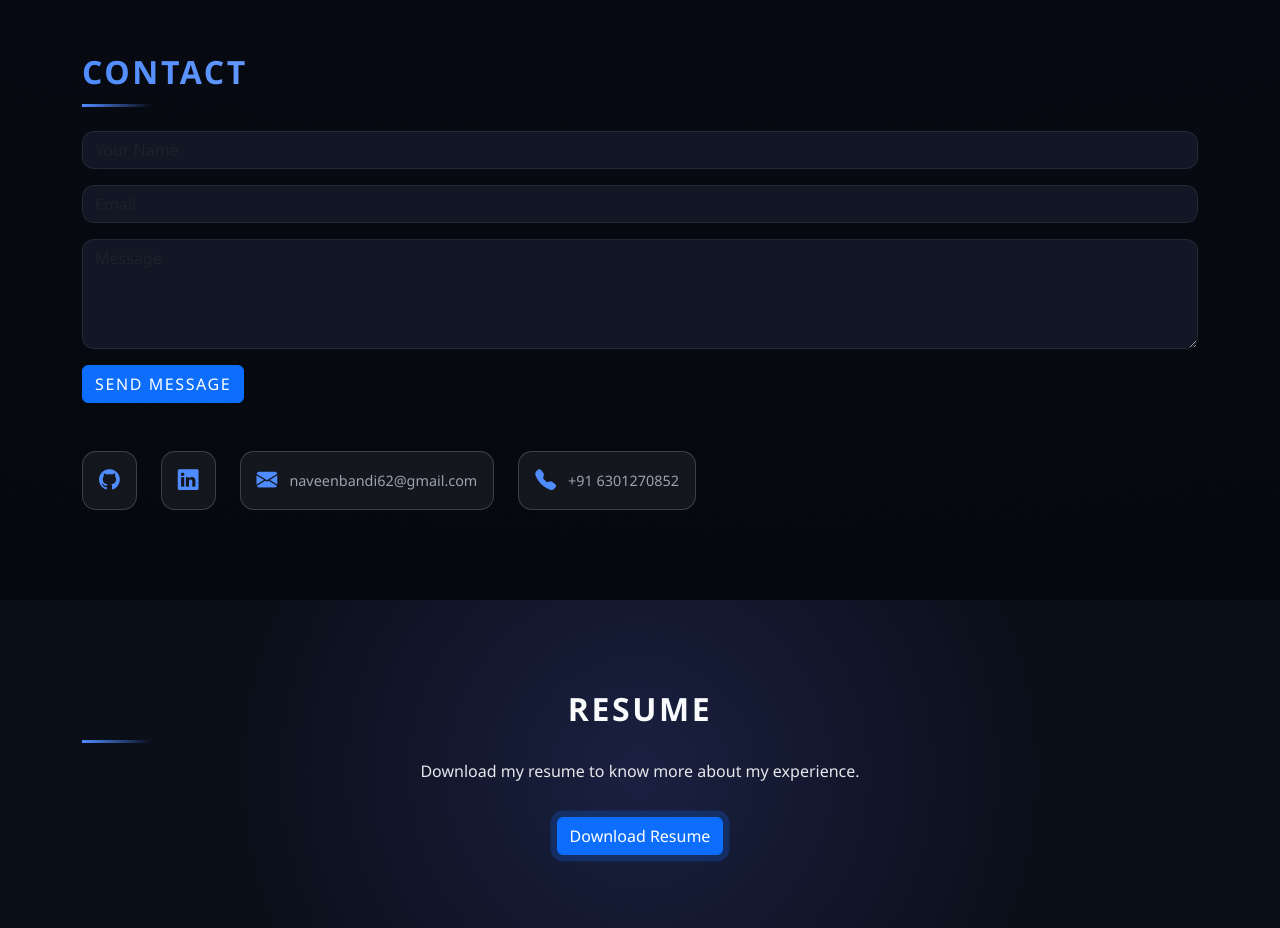
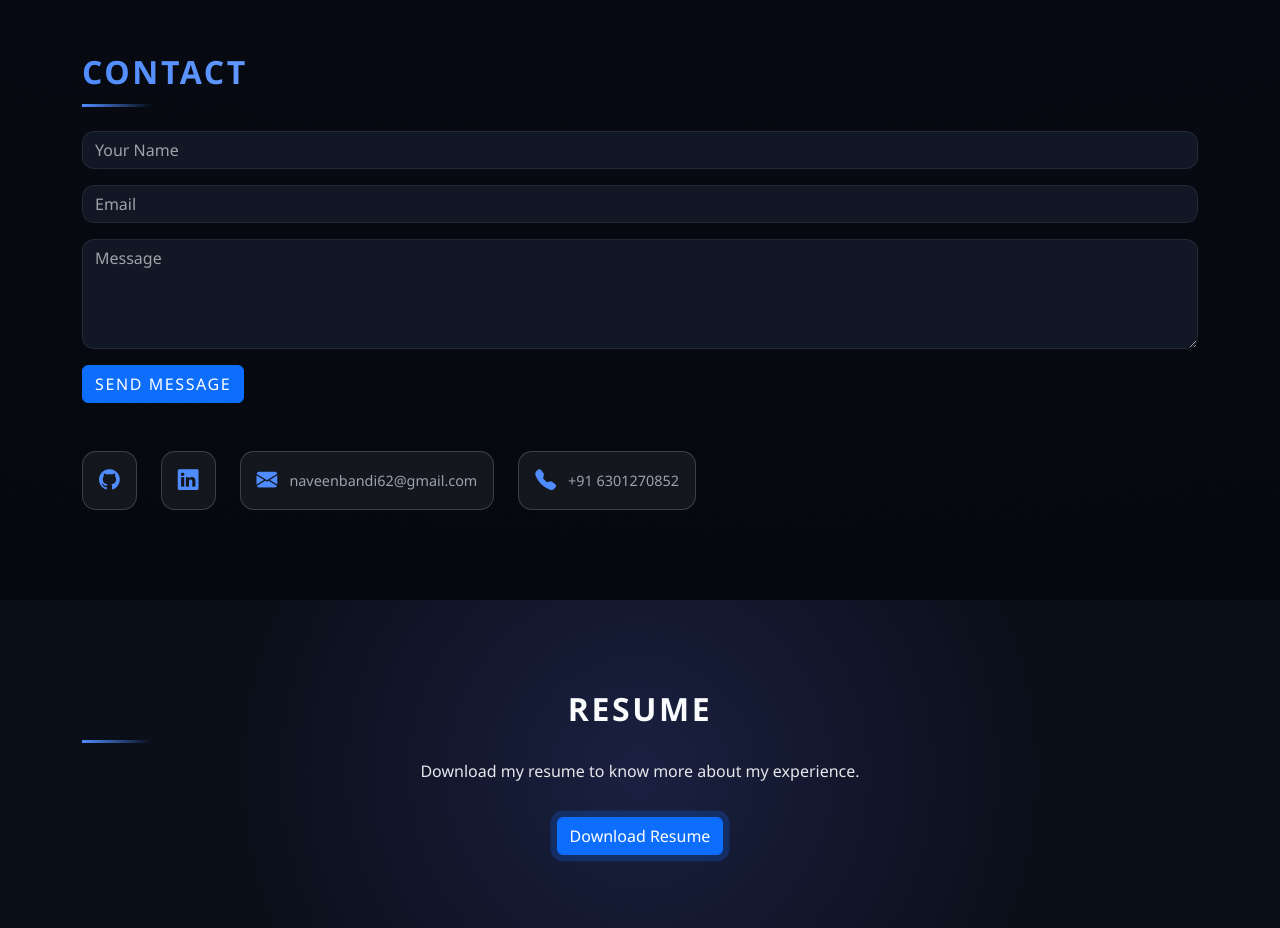
Before and after one commit to NAVEENBANDI123/naveen-portfolio, a React (Vite) app: page / in a window 1280 px wide. Shown: the part 3800-4728 px from the top of the page. Built offline with nearby package versions, Linux system fonts and the light colour scheme.

Commit message:
Fix placeholder visibility for form controls
Updated placeholder styles for form controls to improve visibility in dark theme.

```diff
--- a/src/styles/main.css
+++ b/src/styles/main.css
@@ -810,15 +810,17 @@
   font-size: 1.4rem;
   cursor: pointer;
 }
-.form-control {
-  background-color: rgba(255, 255, 255, 0.05);
-  color: #fff;
-  border: 1px solid rgba(255, 255, 255, 0.2);
+/* ✅ Fix placeholder visibility on dark theme */
+.form-control::placeholder {
+  color: rgba(255, 255, 255, 0.6);
+  opacity: 1; /* IMPORTANT for Firefox */
 }
 
-.form-control:focus {
-  background-color: rgba(255, 255, 255, 0.08);
-  color: #fff;
-  border-color: #0d6efd;
-  box-shadow: none;
+/* For older browsers */
+.form-control::-webkit-input-placeholder {
+  color: rgba(255, 255, 255, 0.6);
 }
+
+.form-control:-ms-input-placeholder {
+  color: rgba(255, 255, 255, 0.6);
+}
```
